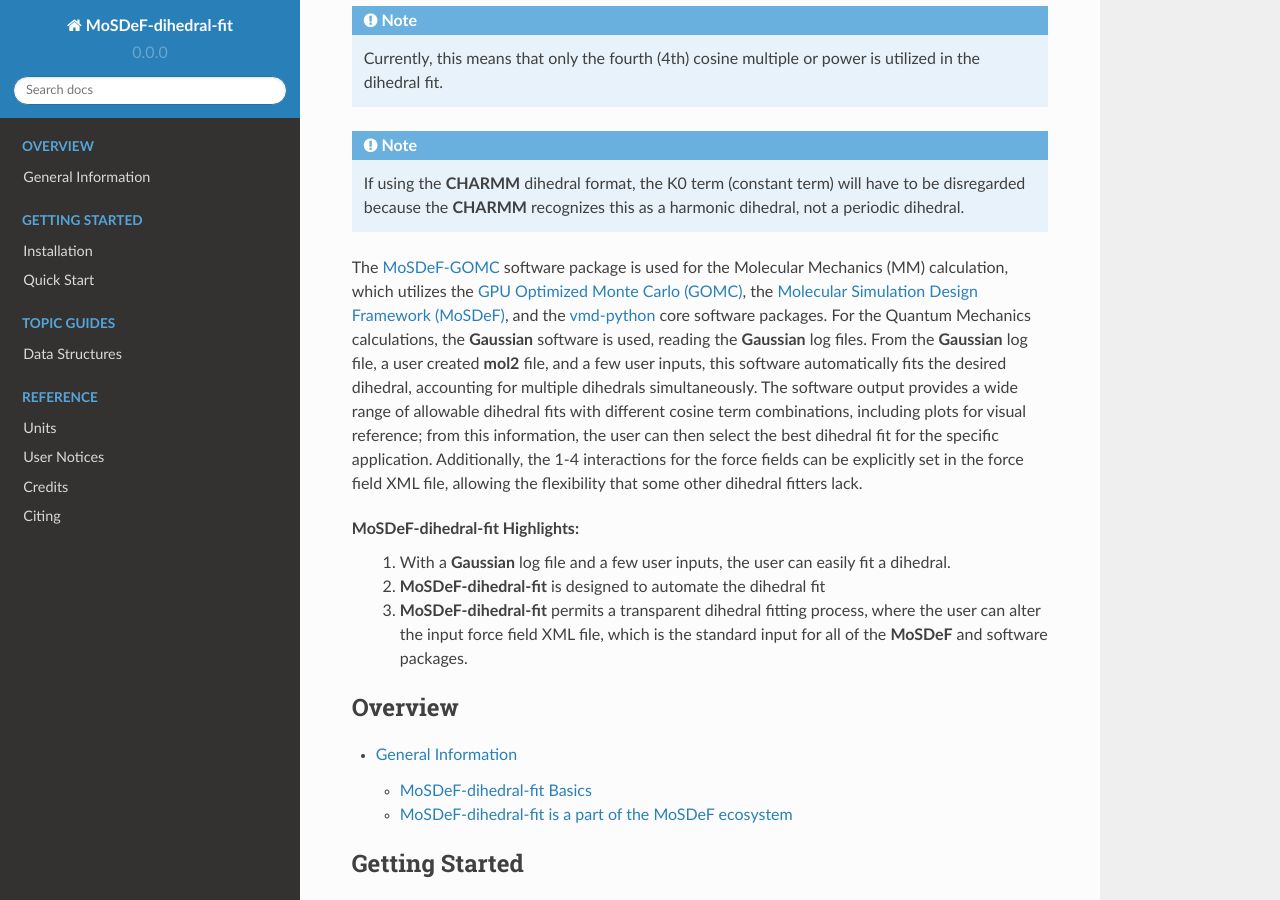
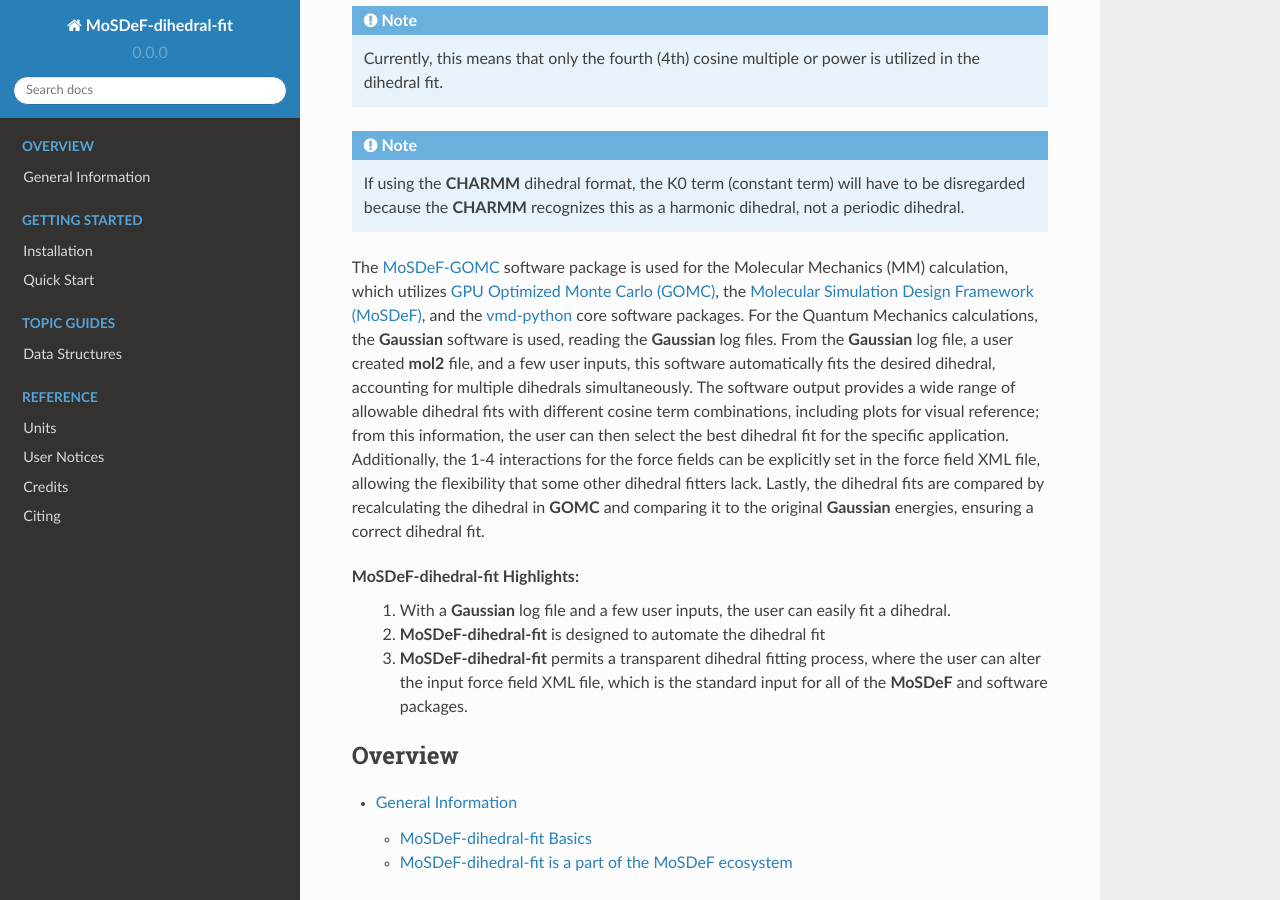
Before and after one commit to GOMC-WSU/MoSDeF-dihedral-fit, a Sphinx documentation site: the page built from docs/index.rst, in a window 1280 px wide and 900 px high, scrolled down 475 px. Built offline with Sphinx 7.4.7 and the Read the Docs theme 2.0.0, drawn with Linux system fonts in a browser that asks for light colours.

```diff
--- a/docs/index.rst
+++ b/docs/index.rst
@@ -35,7 +35,8 @@
 a wide range of allowable dihedral fits with different cosine term combinations, including plots for visual reference;
 from this information, the user can then select the best dihedral fit for the specific application.
 Additionally, the 1-4 interactions for the force fields can be explicitly set in the force field XML file,
-allowing the flexibility that some other dihedral fitters lack.
+allowing the flexibility that some other dihedral fitters lack. Lastly, the dihedral fits are compared by recalculating
+the dihedral in **GOMC** and comparing it to the original **Gaussian** energies, ensuring a correct dihedral fit.
 
 
 **MoSDeF-dihedral-fit Highlights**:
```
Also changed, not shown: other parts of docs/index.rst (+1 -1 lines).
